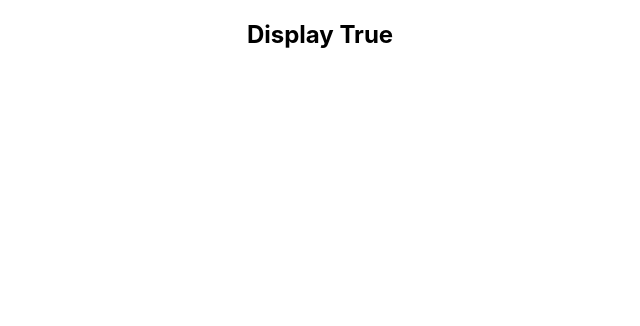
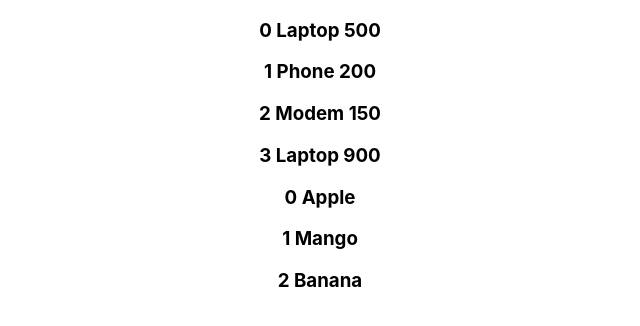
Before and after one commit to Noman-Memon/myproject, a React (Create React App) app: page / in a window 1280 px wide. Shown: the top 326 px of the page, without its empty margins (320-960 px from the left). Built offline with nearby package versions, Linux system fonts and the light colour scheme.

Commit message:
using of map() on array and also on object without getting key error

```diff
--- a/src/App.js
+++ b/src/App.js
@@ -7,7 +7,8 @@ import './App.css'
 // import Hello from './components/Hello'
 // import Message from './components/Message'
 // import Resume from './components/Resume'
-import Conditionalcomponent from './components/Conditionalcomponent'
+// import ConditionalComponent from './components/ConditionalComponent'
+import Product from './components/Product'
 
 function App() {
   return (
@@ -26,7 +27,8 @@ function App() {
       <FunctionEvent />
       <ClassEvent /> */}
       {/* <FunctionalCounter /> */}
-      <Conditionalcomponent />
+      {/* <ConditionalComponent /> */}
+      <Product />
     </div>
   )
 }
--- /dev/null
+++ b/src/components/Product.js
@@ -0,0 +1,28 @@
+import React from 'react'
+
+export default function Product() {
+  //   const products = ['Laptop', 'Phone', 'Modem', 'Computer']
+  const products = [
+    { id: 1, name: 'Laptop', price: 500 },
+    { id: 2, name: 'Phone', price: 200 },
+    { id: 3, name: 'Modem', price: 150 },
+    { id: 4, name: 'Laptop', price: 900 },
+  ]
+  const fruits = ['Apple', 'Mango', 'Banana']
+  return (
+    <div>
+      {products.map((Product, i) => (
+        <h3 key={Product.id}>
+          {i} {/* {Product} */}
+          {Product.name} {Product.price}
+        </h3>
+      ))}
+      {fruits.map((fruit, i) => (
+        <h3 key={i}>
+          {i} {/* {Product} */}
+          {fruit}
+        </h3>
+      ))}
+    </div>
+  )
+}
```
